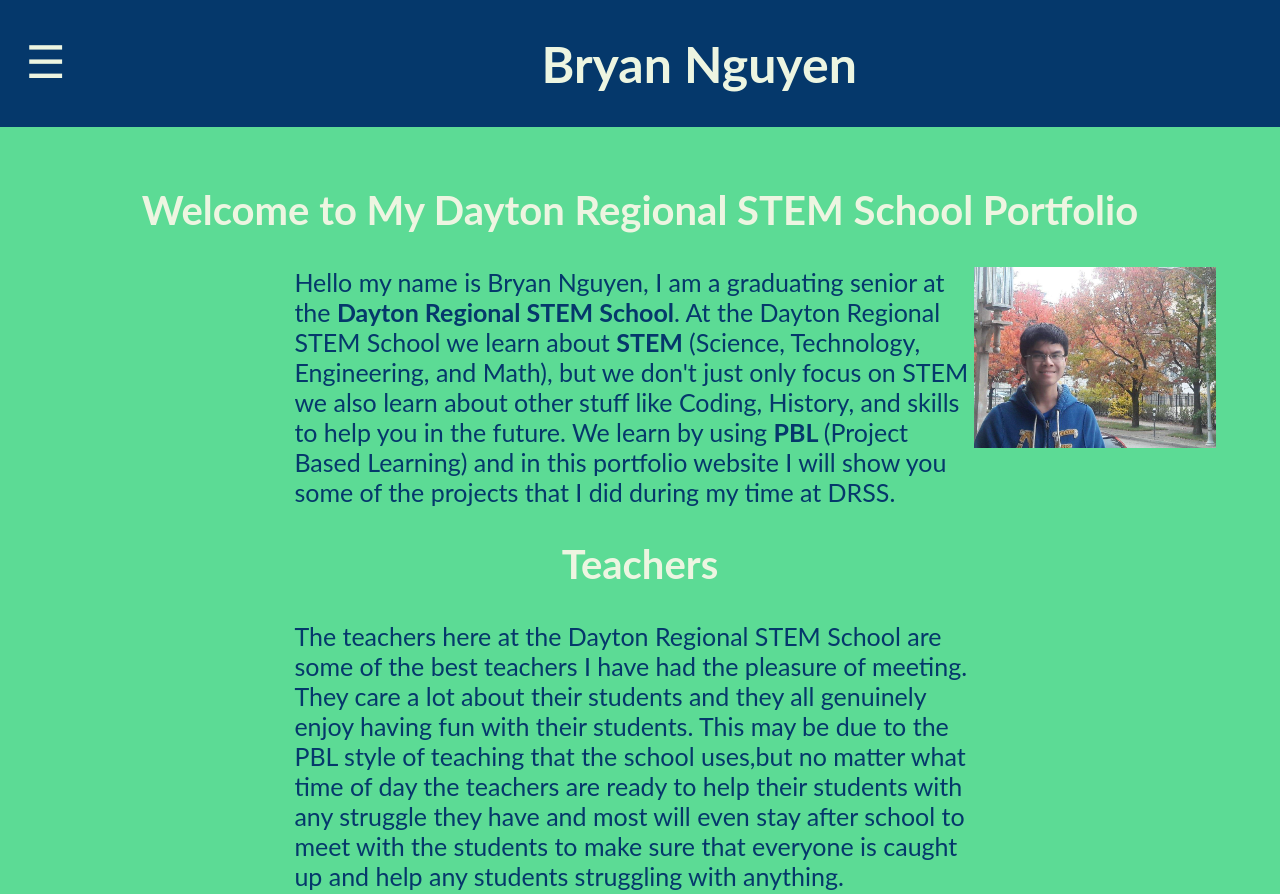
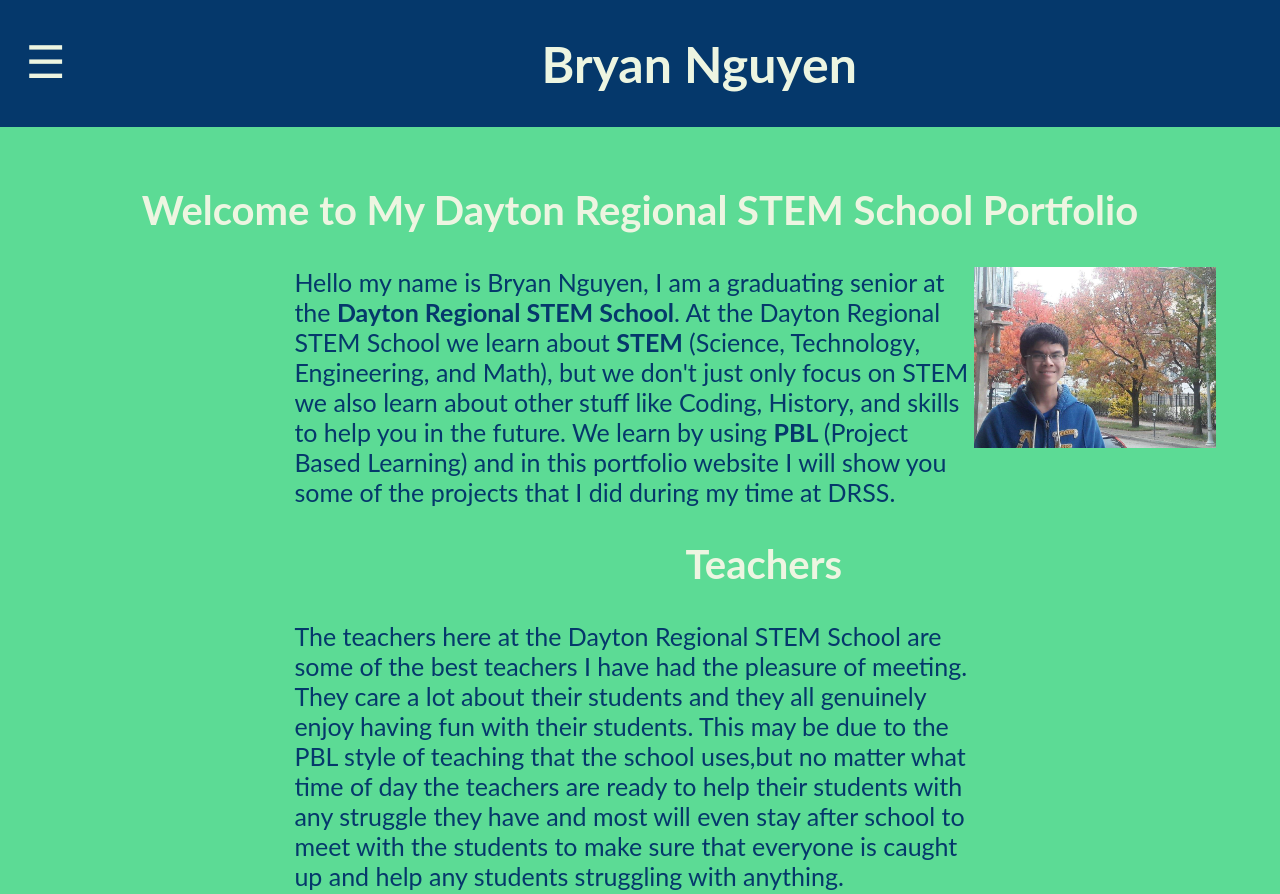
Before and after one commit to Azimura/Azimura.github.io, a plain HTML site: page index.html in a window 1280 px wide. Shown: the top 894 px of the page. Drawn offline with Linux system fonts and the light colour scheme.

Commit message:
Add files via upload

```diff
--- a/index.html
+++ b/index.html
@@ -60,7 +60,7 @@
 		(Science, Technology, Engineering, and Math), but we don't just only focus on STEM we also learn about other stuff like Coding, History, and skills to help you in the future.
 		We learn by using <strong> PBL </strong> (Project Based Learning) and in this portfolio website I will show you some of the projects that I did during my time at DRSS.
 		</p>
-		<h2> Teachers </h2>
+		<h2 style="margin-left: 21.5%"> Teachers </h2>
 		<p> The teachers here at the Dayton Regional STEM School are some of the best teachers I have had the pleasure of meeting. They care a lot about their students and they all genuinely enjoy having fun with their students.
 		This may be due to the PBL style of teaching that the school uses,but no matter what time of day the teachers are ready to help their students with any struggle they have and most will
 		even stay after school to meet with the students to make sure that everyone is caught up and help any students struggling with anything. </p>
```
